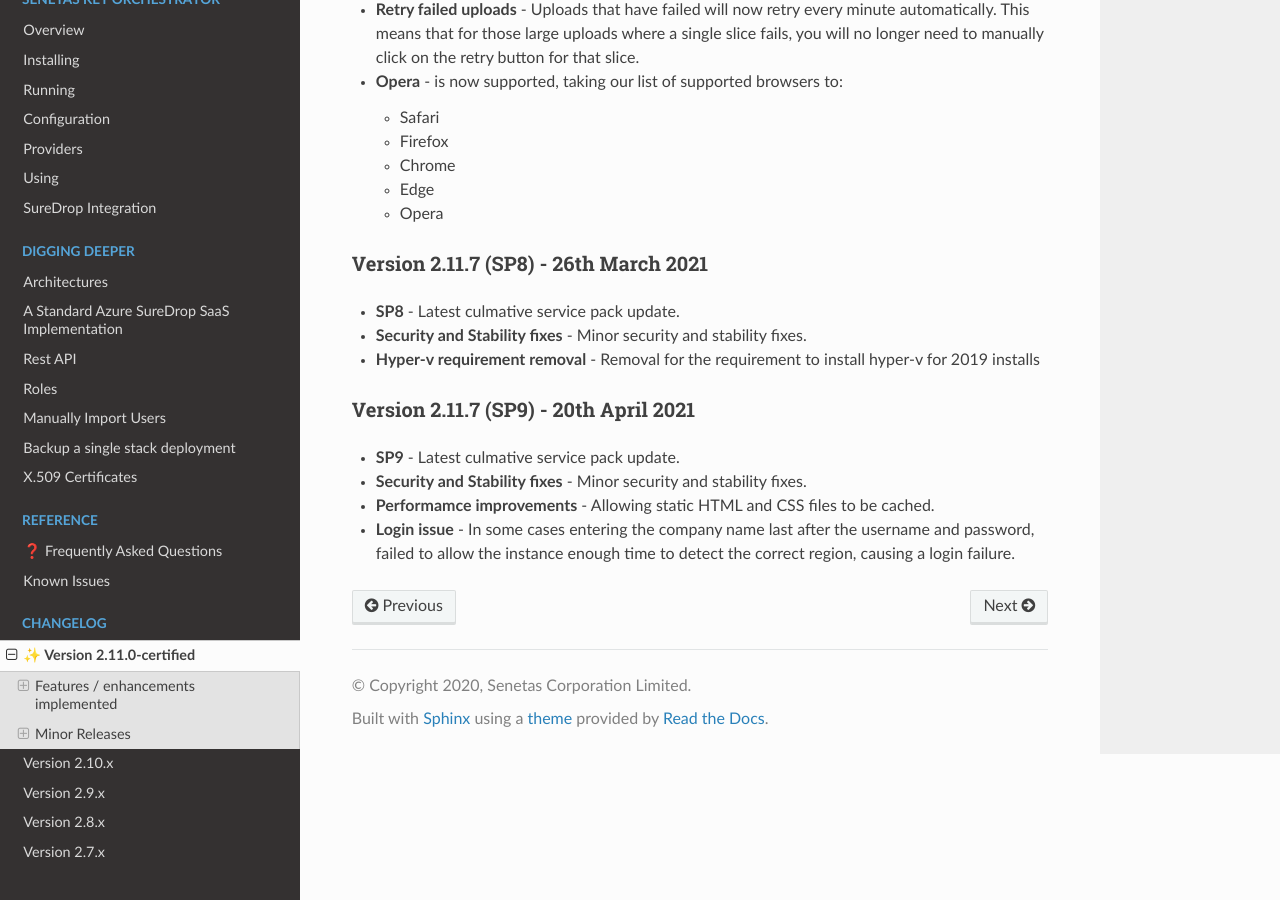
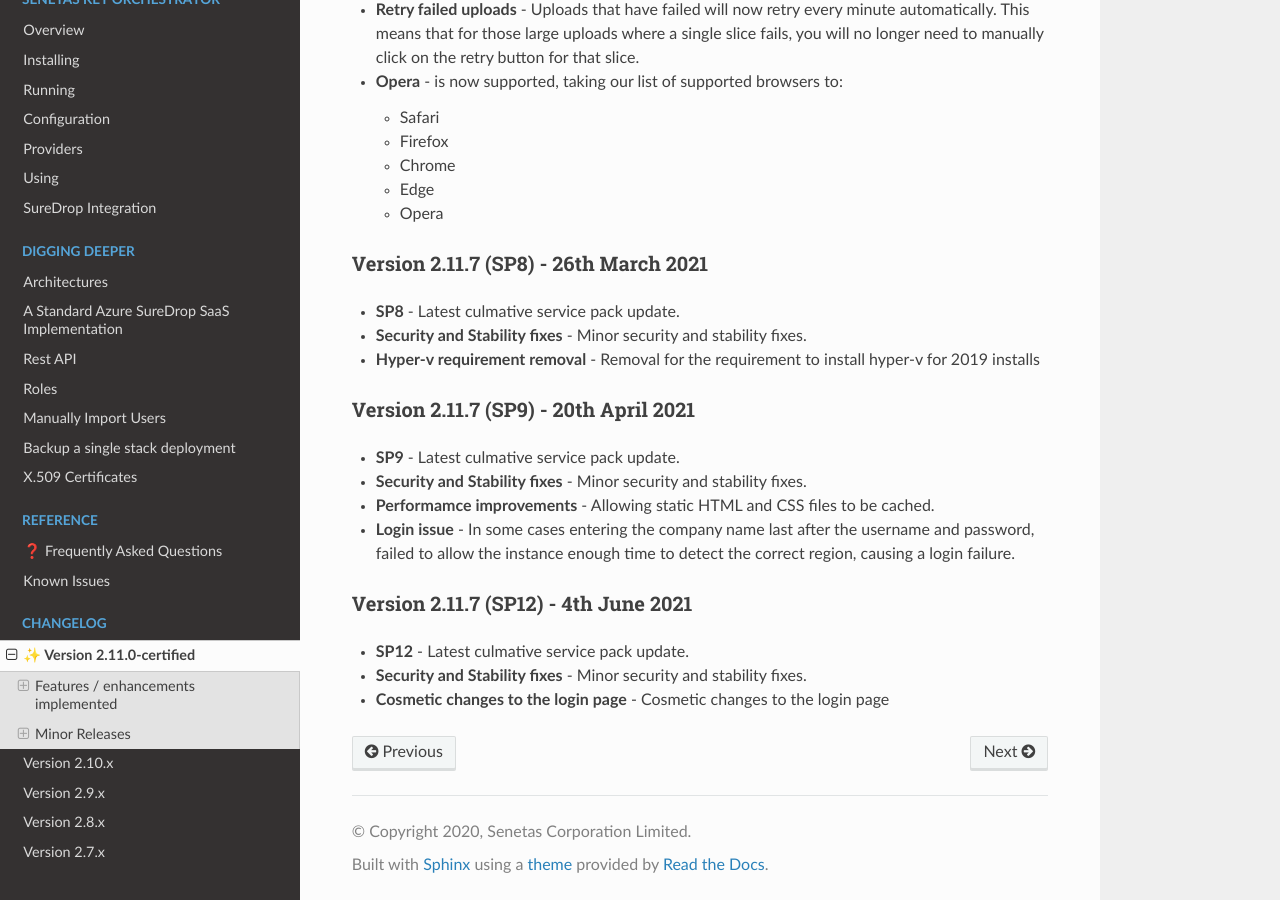
Before and after one commit to Senetas/SureDrop, a Sphinx documentation site: the page built from docs/source/release/2.11.x.rst, in a window 1280 px wide and 900 px high, scrolled down 7496 px. Built offline with Sphinx 7.4.7 and the Read the Docs theme 2.0.0, drawn with Linux system fonts in a browser that asks for light colours.

Commit message:
2.11.7-certified-sp12

```diff
--- a/docs/source/release/2.11.x.rst
+++ b/docs/source/release/2.11.x.rst
@@ -247,3 +247,12 @@ Version 2.11.7 (SP9) - 20th April 2021
 - **Performamce improvements** - Allowing static HTML and CSS files to be cached.
 
 - **Login issue** - In some cases entering the company name last after the username and password, failed to allow the instance enough time to detect the correct region, causing a login failure.
+
+Version 2.11.7 (SP12) - 4th June 2021
+~~~~~~~~~~~~~~~~~~~~~~~~~~~~~~~~~~~~~~
+
+- **SP12** - Latest culmative service pack update.
+
+- **Security and Stability fixes** - Minor security and stability fixes.
+
+- **Cosmetic changes to the login page** - Cosmetic changes to the login page
```
